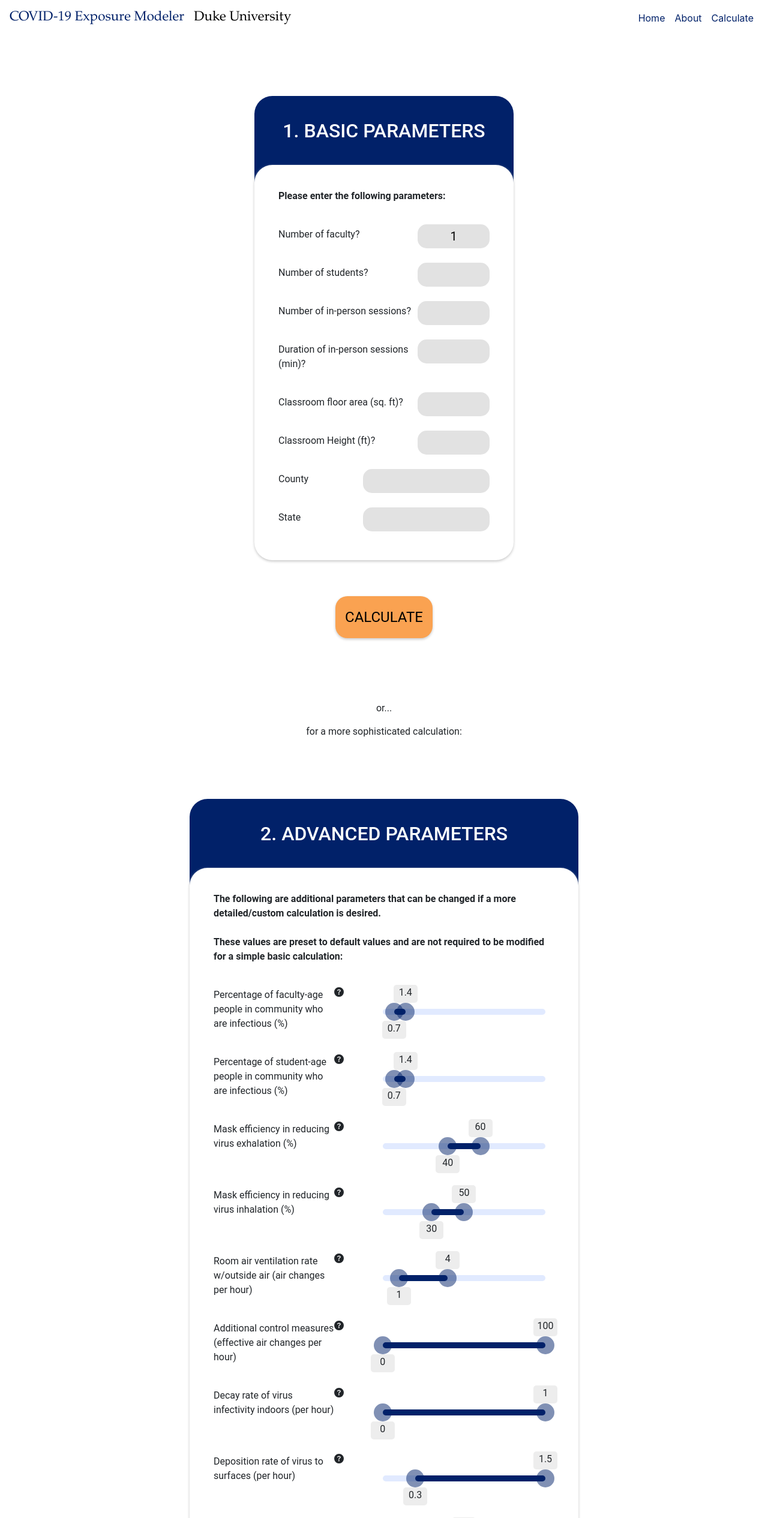
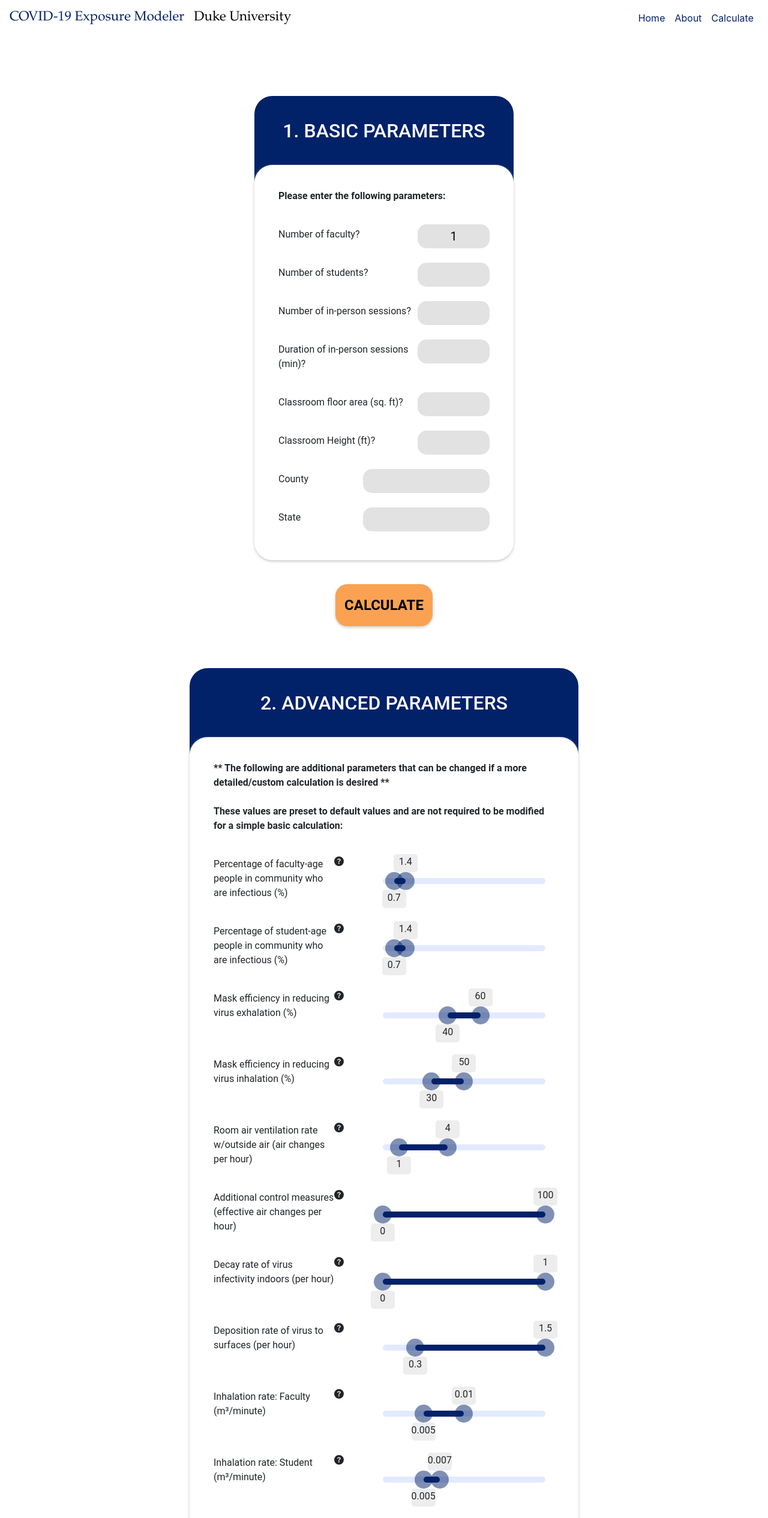
Before and after one commit to ayushgarg-ag/COVID-Risk-Web-App, a React (Create React App) app: page /basic-classroom in a window 1280 px wide. Shown: the top 2531 px of the page at 60% size. Built offline with nearby package versions, Linux system fonts and the light colour scheme.

Commit message:
more minor fixes...

```diff
--- a/src/components/CalculateClassroom.css
+++ b/src/components/CalculateClassroom.css
@@ -5,7 +5,7 @@
     height: auto;
     background-color: transparent;
     left: 30%;
-    margin: 100px 0px;
+    margin: 100px 0px 0px 0px;
 }
 
 .advanced-frame{
@@ -14,7 +14,7 @@
     height: auto;
     background-color: transparent;
     left: 20%;
-    margin: 100px 0px;
+    margin: 50px 0px 0px 0px;
 }
 
 .title-bar{
@@ -93,21 +93,16 @@ input[type=text]{
     width: 60%;
 }
 
-.button-holder{
-    background-color: transparent;
-    position: relative;
-    top: -100px;
-    margin: 0px 0px 0px 0px;
-}
-
 .calc-button{
     position: relative;
     width: 15%;
     left: 42.5%;
     height: 70px;
+    top: -20px;
     font-size: 150%;
     background-color: #FAA251;
     color: black;
+    font-size: 150%;
     border-radius: 20px;
     border: none;
     box-shadow: 0px 2px 4px rgb(200, 200, 200);
--- a/src/components/CalculateClassroom.js
+++ b/src/components/CalculateClassroom.js
@@ -220,18 +220,15 @@ function CalculateClassroom(){
             </div>
 
             <a className='button-holder' href="/results">
-                <button className="calc-button" onClick = {calculate}>CALCULATE</button>
+                <button className="calc-button" onClick = {calculate}><strong>CALCULATE</strong></button>
             </a>
-
-            <p style={{textAlign: 'center'}}>or...</p>
-            <p style={{textAlign: 'center'}}>for a more sophisticated calculation:</p>
 
             <div className='advanced-frame'>
                 <div className='title-bar'>
                     <h1 className='title'>2. ADVANCED PARAMETERS</h1>
                 </div>
                 <div className='box'>
-                    <p className='directions'><strong>The following are additional parameters that can be changed if a more detailed/custom calculation is desired.<br/><br/>These values are preset to default values and are not required to be modified for a simple basic calculation:</strong></p>
+                    <p className='directions'><strong>** The following are additional parameters that can be changed if a more detailed/custom calculation is desired **<br/><br/>These values are preset to default values and are not required to be modified for a simple basic calculation:</strong></p>
                     <div className='input-line'>
                         <p className='parameter-adv'>Percentage of faculty-age people in community who are infectious (%)</p>
                         <div className='question'>
@@ -370,7 +367,7 @@ function CalculateClassroom(){
             </div>
 
             <a className='button-holder' href="/results">
-                <button className="calc-button" onClick = {calculate}>CALCULATE</button>
+                <button className="calc-button" onClick = {calculate}><strong>CALCULATE</strong></button>
             </a>
         </div>
     )
```
